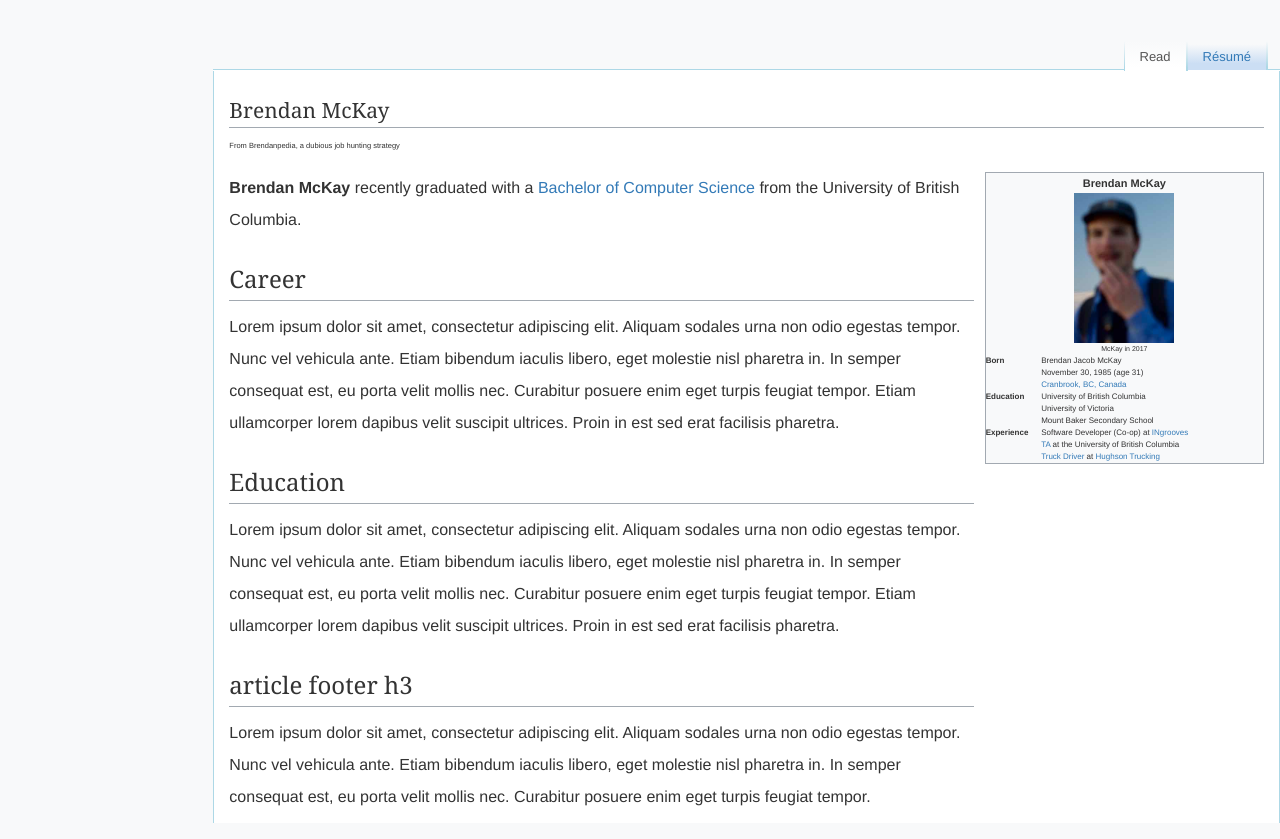
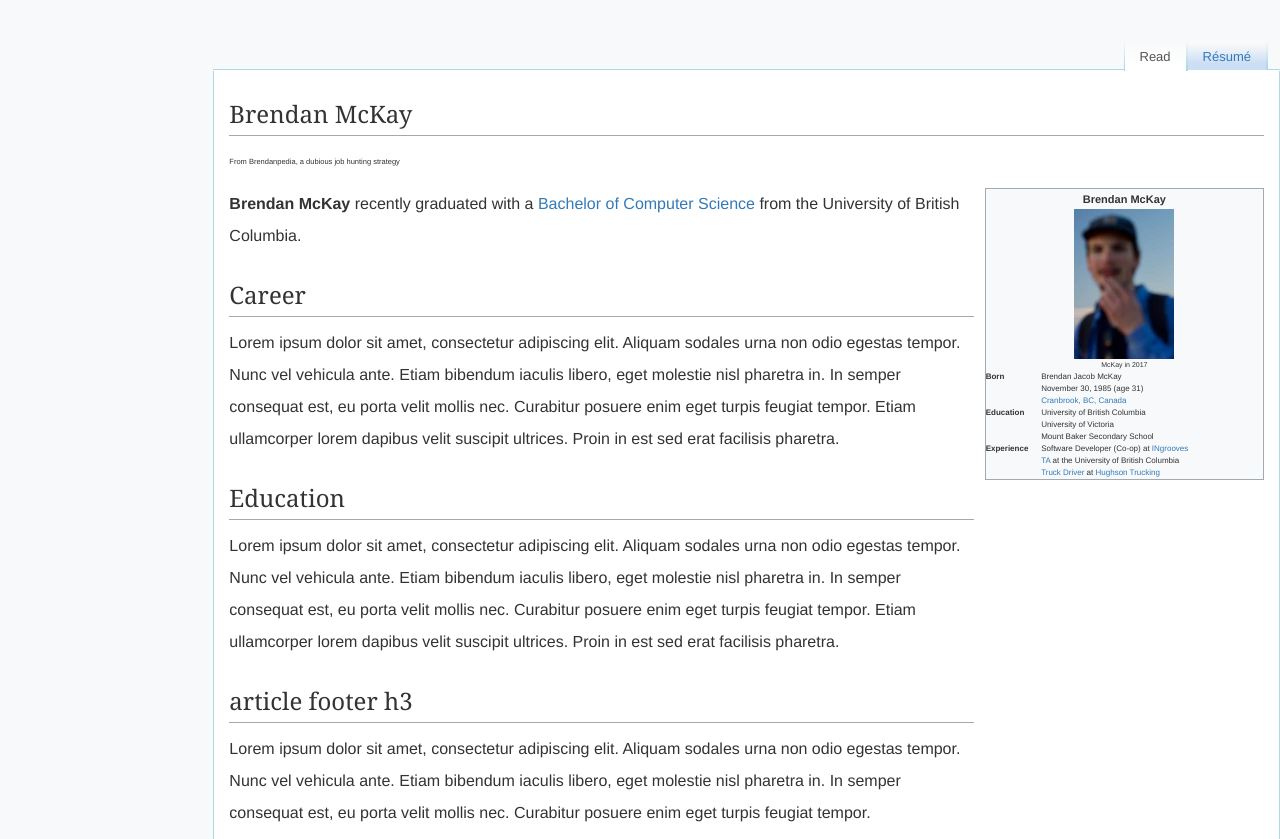
Before and after one commit to brjmc/brjmc.github.io, a plain HTML site: page index.html in a window 1280 px wide. Drawn offline with nearby package versions, Linux system fonts and the light colour scheme.

Commit message:
polish the layout

```diff
--- a/css/style.css
+++ b/css/style.css
@@ -14,6 +14,7 @@ body{ font:16px/32px Helvetica, Helvetica Neue, Arial, sans-serif; background: #
 	padding: 0;
 }
 #main-container{
+	display: table;
 	min-height: 700px;
 	border-right: 1px solid lightblue;
 	border-left: 1px solid lightblue;
@@ -86,20 +87,20 @@ h1#title{
 	font-size: .75rem;
 }
 
-#main{
-	background: white;
-}
 
-#main article h1{
+
+article h1{
 	font-size:2em;
 }
-#main article{
+article{
+	position: relative;
 	float:left;
 	width:72%;
 	display: table-footer-group;
 }
 
-#main aside{
+aside{
+	position: relative;
 	float:right;
 	width:27%;
 	display: table-header-group;
--- a/index.html
+++ b/index.html
@@ -26,7 +26,7 @@
                 <div id="read" class="tab-pane fade in active">
                     <div id="main" class="wrapper clearfix">
                         <header>
-                            <h1 id="title">Brendan McKay</h1>
+                            <h3 id="title">Brendan McKay</h3>
                             <p id="title-sub">From Brendanpedia, a dubious job hunting strategy</p>
                         </header>
                         <article>
```
